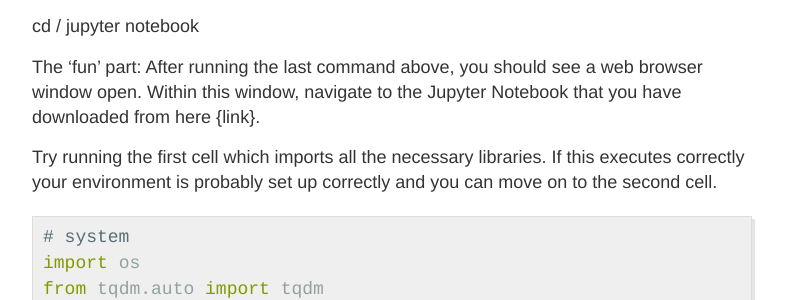
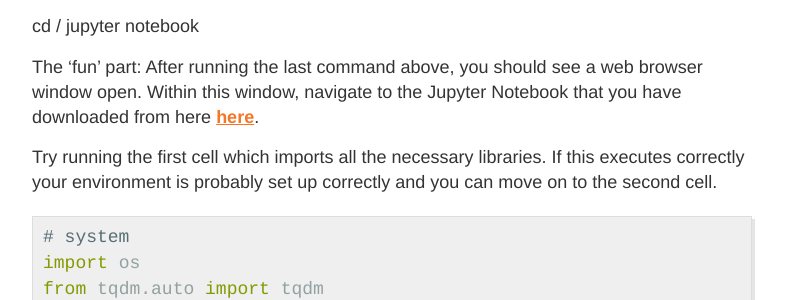
Before and after one commit to DPIRD-DMA/blog, a Jekyll site: the page built from docs/_posts/2021-04-28-Applying-an-Azure-AutoML-model-to-raster-GIS-data.md, in a window 1280 px wide and 900 px high, scrolled down 1057 px. Shown: the part 203-503 px from the top of the window, without its empty margins (248-1034 px from the left). Built offline with Jekyll 4.4.1, drawn with Linux system fonts in a browser that asks for light colours.

Commit message:
fixed link

```diff
--- a/docs/_posts/2021-04-28-Applying-an-Azure-AutoML-model-to-raster-GIS-data.md
+++ b/docs/_posts/2021-04-28-Applying-an-Azure-AutoML-model-to-raster-GIS-data.md
@@ -31,7 +31,7 @@ cd /
 jupyter notebook
 
 The ‘fun’ part:
-After running the last command above, you should see a web browser window open. Within this window, navigate to the Jupyter Notebook that you have downloaded from here {link}.
+After running the last command above, you should see a web browser window open. Within this window, navigate to the Jupyter Notebook that you have downloaded from here <a class="jn" href="https://github.com/DPIRD-DMA/blog/blob/master/notebooks/Applying%20an%20Azure%20AutoML%20model%20to%20raster%20GIS%20data.ipynb">here</a>.
 
 Try running the first cell which imports all the necessary libraries. If this executes correctly your environment is probably set up correctly and you can move on to the second cell.
 
```
